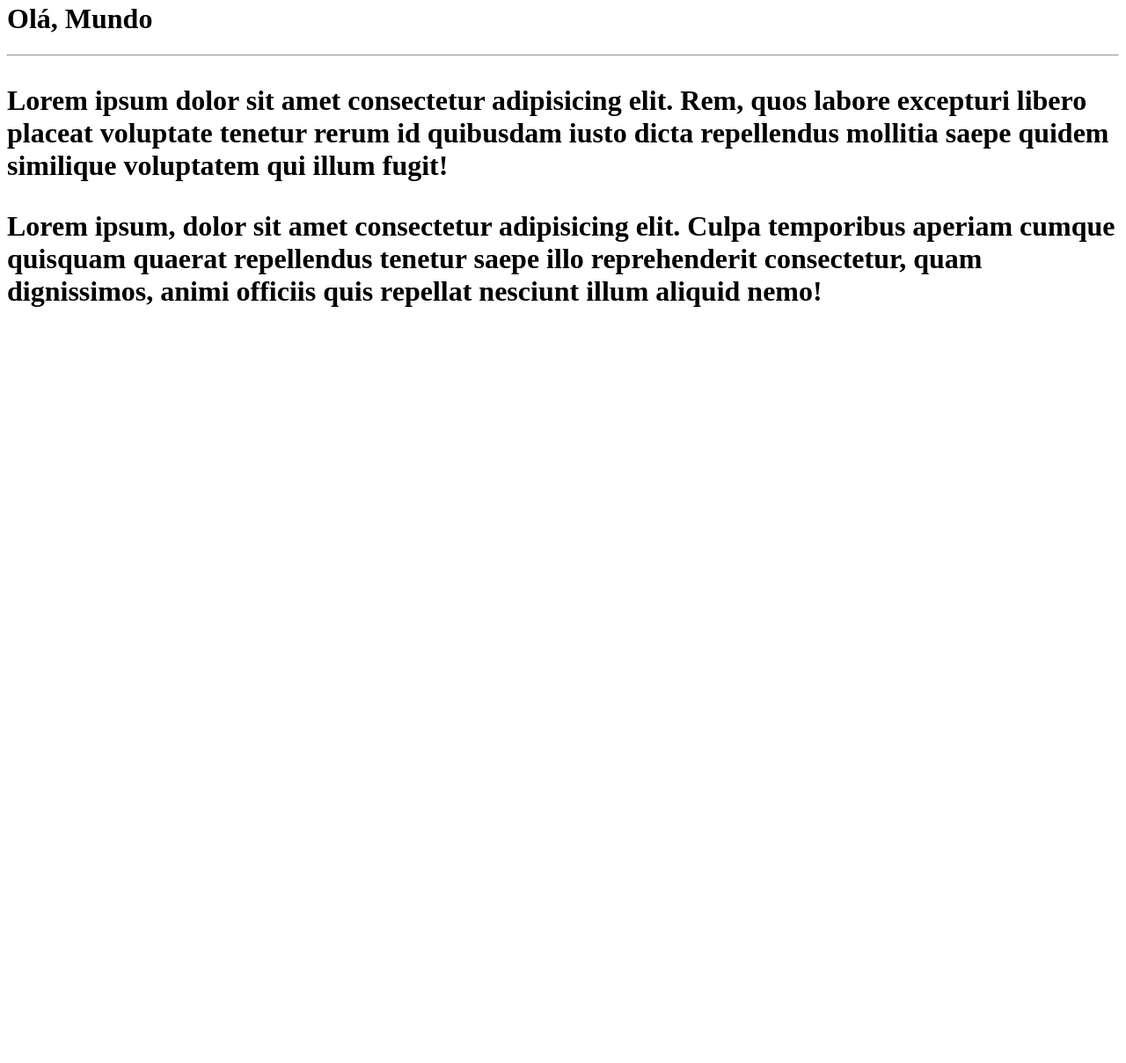
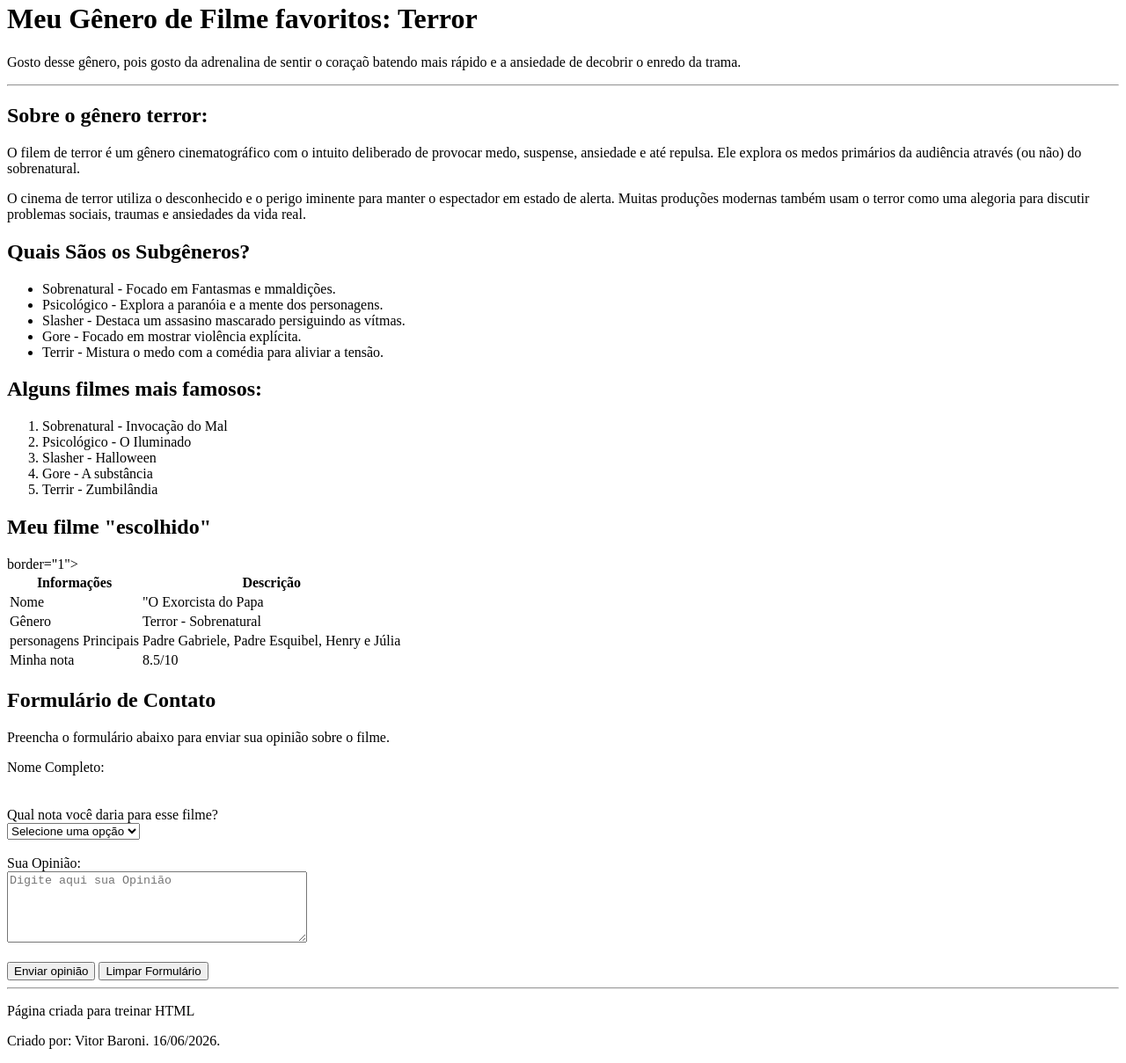
Before and after one commit to baronivitor2006-web/Meu-Repositorio, a plain HTML site: page site-exemplo/index.html in a window 1280 px wide. Shown: the part 18-1227 px from the top of the page at 88% size. Before the commit the page ends 800 px from the top, so only its background shows below. Drawn offline with Linux system fonts and the light colour scheme.

Commit message:
Foi atualizado para a "atividade Praticando HTML"

```diff
--- a/site-exemplo/index.html
+++ b/site-exemplo/index.html
@@ -1,14 +1,144 @@
 <!DOCTYPE html>
-<html lang="pt-BR">
+<html lang="en">
 <head>
     <meta charset="UTF-8">
     <meta name="viewport" content="width=device-width, initial-scale=1.0">
-    <title>Meu Primeiro site em repositório</title>
+    <title>Meus gostos - Sobre Mim</title>
 </head>
 <body>
-    <h1>Olá, Mundo<h1>
+    <header>
+        <h1>Meu Gênero de Filme favoritos: Terror</h1>
+        <p>Gosto desse gênero, pois gosto da adrenalina de sentir
+            o coraçaõ batendo mais rápido e a ansiedade de decobrir o enredo da trama.
+        </p>
+    </header>
     <hr>
-        <p>Lorem ipsum dolor sit amet consectetur adipisicing elit. Rem, quos labore excepturi libero placeat voluptate tenetur rerum id quibusdam iusto dicta repellendus mollitia saepe quidem similique voluptatem qui illum fugit!</p>
-        <p>Lorem ipsum, dolor sit amet consectetur adipisicing elit. Culpa temporibus aperiam cumque quisquam quaerat repellendus tenetur saepe illo reprehenderit consectetur, quam dignissimos, animi officiis quis repellat nesciunt illum aliquid nemo!</p>
+    <main>
+
+        <section>
+            <h2>Sobre o gênero terror:</h2>
+
+            <p>O filem de terror é um gênero cinematográfico com o intuito
+                deliberado de provocar medo, suspense, ansiedade e até repulsa.
+                Ele explora os medos primários da audiência através (ou não) do sobrenatural.
+            </p>
+
+            <p>O cinema de terror utiliza o desconhecido e o perigo iminente para manter
+                o espectador em estado de alerta. Muitas produções modernas também usam o terror
+                como uma alegoria para discutir problemas sociais, traumas e ansiedades da vida real.
+            </p>
+        </section>
+
+        <section>
+            <h2>Quais Sãos os Subgêneros?</h2>
+
+            <ul>
+                <li>Sobrenatural - Focado em Fantasmas e mmaldições.</li>
+                <li>Psicológico - Explora a paranóia e a mente dos personagens.</li>
+                <li>Slasher - Destaca um assasino mascarado persiguindo as vítmas.</li>
+                <li>Gore - Focado em mostrar violência explícita.</li>
+                <li>Terrir - Mistura o medo com a comédia para aliviar a tensão.</li>
+            </ul>
+        </section>
+
+        <section>
+            <h2>Alguns filmes mais famosos:</h2>
+
+            <ol>
+                <li>Sobrenatural - Invocação do Mal</li>
+                <li>Psicológico - O Iluminado</li>
+                <li>Slasher - Halloween</li>
+                <li>Gore - A substância</li>
+                <li>Terrir - Zumbilândia</li>
+            </ol>
+        </section>
+
+        <section>
+            <h2>Meu filme "escolhido"</h2>
+
+            <table> border="1">
+                <thead>
+                    <tr>
+                        <th>Informações</th>
+                        <th>Descrição</th>
+                    </tr>
+                </thead>
+
+                <tbody>
+                    <tr>
+                        <td>Nome</td>
+                        <td>"O Exorcista do Papa</td>
+                    </tr>
+
+                    <tr>
+                        <td>Gênero</td>
+                        <td>Terror - Sobrenatural</td>
+                    </tr>
+
+                    <tr>
+                        <td>personagens Principais</td>
+                        <td>Padre Gabriele, Padre Esquibel, Henry e Júlia</td>
+                    </tr>
+
+                    <tr>
+                        <td>Minha nota</td>
+                        <td>8.5/10</td>
+                    </tr>
+                </tbody>
+            </table>
+        </section>
+
+        <section>
+            <h2>Formulário de Contato</h2>
+
+            <p>
+                Preencha o formulário abaixo para enviar sua opinião sobre o filme.
+            </p>
+
+            <form>
+                <label for="nome">Nome Completo:</label><br>
+                <imput
+                type="text"
+                id="nome"
+                name="nome"
+                placeholder="Digite seu nome completo"
+                >
+                <br><br>
+
+                <label for="nota">Qual nota você daria para esse filme?</label><br>
+                <select id="nota" name="nota">
+                    <option value="">Selecione uma opção</option>
+                     <option value="10">10 - Excelente</option>
+                    <option value="8">8 - Muito bom</option>
+                    <option value="6">6 - Bom</option>
+                    <option value="4">4 - Regular</option>
+                    <option value="2">2 - Ruim</option>
+                </select>
+                <br><br>
+
+                <label for="mensagem">Sua Opinião:</label><br>
+                <textarea
+                id="mensagem"
+                name="mensagem"
+                rows="5"
+                cols="40"
+                placeholder="Digite aqui sua Opinião"
+                ></textarea>
+                <br><br>
+
+                <button type="submit">Enviar opinião</button>
+                <button type="reset">Limpar Formulário</button>
+            </form>
+        </section>
+
+    </main>
+
+    <hr>
+
+    <footer>
+        <p>Página criada para treinar HTML</p>
+        <P>Criado por: Vitor Baroni. 16/06/2026.</P>
+    </footer>
+
 </body>
 </html>
```
